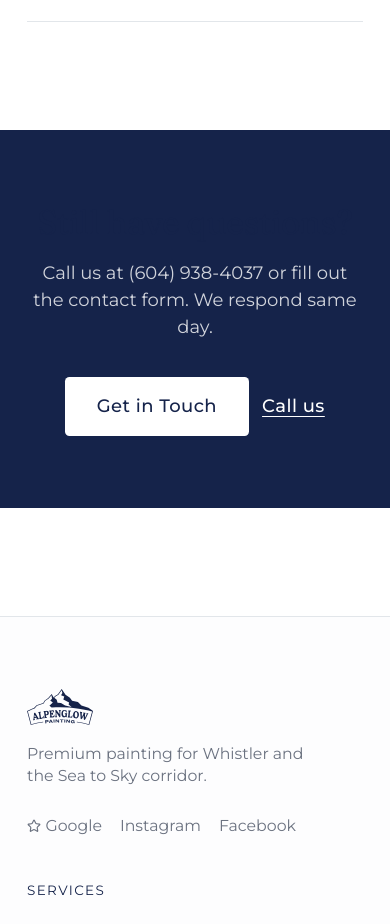
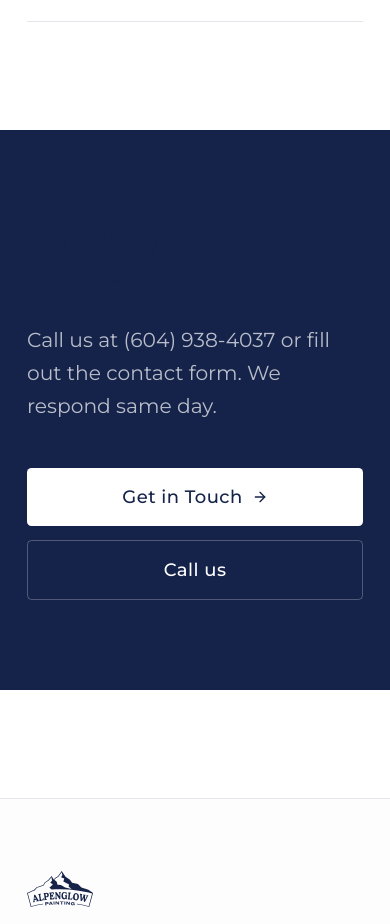
Before and after one commit to jadenlegate/alp-painting, a Next.js app: page /faq in a window 390 px wide. Shown: the part 3060-3984 px from the top of the page. Built offline with nearby package versions, Linux system fonts and the light colour scheme.

Commit message:
Redesign CtaBlock, fix process page callouts, add FAQ to nav

```diff
--- a/src/app/(site)/process/page.tsx
+++ b/src/app/(site)/process/page.tsx
@@ -150,20 +150,26 @@
       </section>
 
       {/* Project Report callout */}
-      <section className="py-16 md:py-20 bg-navy text-background">
+      <section className="py-16 md:py-20 bg-navy">
         <Container>
           <div className="max-w-2xl mx-auto text-center">
-            <FileText size={32} className="mx-auto mb-6 text-background/70" />
-            <h2 className="font-serif text-background text-[1.75rem] md:text-[2.5rem] leading-[1.15]">
+            <FileText size={28} className="mx-auto mb-5 text-alpine" />
+            <div className="text-xs uppercase tracking-[0.2em] text-alpine mb-4">Every project</div>
+            <h2 className="font-serif text-background font-bold text-[1.75rem] md:text-[2.5rem] leading-[1.1] tracking-tight">
               The Alpenglow Project Report
             </h2>
-            <p className="mt-5 text-background/85 text-lg leading-relaxed">
-              Every project closes with a written document: the exact products used, colors applied (manufacturer name, color code, sheen), areas covered, and care instructions.
+            <p className="mt-5 text-background/75 text-lg leading-relaxed">
+              When the job is done, most painters leave. We leave behind a written record — exact products, color codes, sheens, areas covered, and care notes.
             </p>
-            <p className="mt-4 text-background/85 leading-relaxed">
-              Most painters hand you nothing when the job is done. We give you a record that lives with the house — so repairs and touch-ups years later aren&rsquo;t guesswork, and the next owner knows what they inherited.
+            <p className="mt-4 text-background/65 leading-relaxed">
+              It lives with the house. Years later, when you need a touch-up or sell the property, you&rsquo;ll know exactly what was used — no guessing, no calling around.
             </p>
-            <p className="mt-4 text-background/70 text-sm">Nobody else in the Sea to Sky does this.</p>
+            <p className="mt-5 text-alpine text-sm font-medium tracking-wide">Nobody else in the Sea to Sky does this.</p>
+            <div className="mt-8">
+              <Button href="/contact" size="lg" className="!bg-background !text-navy hover:!bg-surface">
+                Get a Quote
+              </Button>
+            </div>
           </div>
         </Container>
       </section>
@@ -217,9 +223,10 @@
 
       <CtaBlock
         heading="Ready to get started?"
-        subline="Most quotes are delivered same day. The site visit is free."
+        eyebrow="Get in touch"
+        subline="Most quotes turn around same day. The site visit is free."
         primaryLabel="Get a Quote"
-        secondaryLabel="Call us"
+        secondaryLabel="Call (604) 938-4037"
         secondaryHref="tel:+16049384037"
       />
     </>
--- a/src/components/CtaBlock.tsx
+++ b/src/components/CtaBlock.tsx
@@ -1,13 +1,12 @@
 import { ReactNode } from "react";
 import { Container } from "./Container";
 import { Button } from "./Button";
+import { ArrowRight } from "lucide-react";
 
-// Full-width CTA strip used at the bottom of most pages. Keep heading and
-// one subline short — this is the "one last ask" after the reader has
-// scrolled the page.
 type Props = {
   heading: ReactNode;
   subline?: ReactNode;
+  eyebrow?: string;
   primaryLabel?: string;
   primaryHref?: string;
   secondaryLabel?: string;
@@ -18,6 +17,7 @@
 export function CtaBlock({
   heading,
   subline,
+  eyebrow,
   primaryLabel = "Get a Quote",
   primaryHref = "/contact",
   secondaryLabel,
@@ -26,42 +26,43 @@
 }: Props) {
   const isNavy = variant === "navy";
   return (
-    <section className={isNavy ? "bg-navy text-background" : "bg-stone-light/50"}>
+    <section className={isNavy ? "bg-navy" : "bg-surface"}>
       <Container>
-        <div className="py-16 md:py-20 text-center max-w-2xl mx-auto">
+        <div className="py-20 md:py-24 flex flex-col md:flex-row md:items-center md:justify-between gap-10">
+          <div className="max-w-xl">
+            {eyebrow && (
+              <div className="text-xs uppercase tracking-[0.2em] text-alpine mb-4">{eyebrow}</div>
+            )}
             <h2
-            className={`font-serif text-3xl md:text-[2.5rem] leading-[1.15] ${
+              className={`font-serif font-bold text-[2rem] md:text-[2.75rem] leading-[1.05] tracking-tight ${
                 isNavy ? "text-background" : "text-navy"
               }`}
             >
               {heading}
             </h2>
             {subline && (
-            <p
-              className={`mt-4 md:mt-5 text-base md:text-lg ${
-                isNavy ? "text-background/80" : "text-ink"
-              }`}
-            >
+              <p className={`mt-4 text-lg leading-relaxed ${isNavy ? "text-background/70" : "text-ink"}`}>
                 {subline}
               </p>
             )}
-          <div className="mt-8 flex flex-wrap items-center justify-center gap-3">
+          </div>
+          <div className="flex flex-col sm:flex-row gap-3 flex-shrink-0">
             <Button
               href={primaryHref}
               size="lg"
-              className={
-                isNavy
-                  ? "!bg-background !text-navy hover:!bg-surface"
-                  : ""
-              }
+              className={isNavy ? "!bg-background !text-navy hover:!bg-surface" : ""}
             >
-              {primaryLabel}
+              {primaryLabel} <ArrowRight size={16} />
             </Button>
             {secondaryLabel && secondaryHref && (
               <Button
                 href={secondaryHref}
-                variant="text"
-                className={isNavy ? "!text-background" : ""}
+                size="lg"
+                className={
+                  isNavy
+                    ? "border !border-background/25 !bg-transparent !text-background hover:!bg-background/10"
+                    : "border border-navy !text-navy hover:!bg-navy hover:!text-background"
+                }
               >
                 {secondaryLabel}
               </Button>
--- a/src/components/Navbar.tsx
+++ b/src/components/Navbar.tsx
@@ -22,8 +22,8 @@
 const NAV_LINKS = [
   { label: "Our Work", href: "/work" },
   { label: "Process", href: "/process" },
+  { label: "FAQ", href: "/faq" },
   { label: "About", href: "/about" },
-  { label: "Careers", href: "/careers" },
   { label: "Contact", href: "/contact" },
 ];
 
```
Lines whose indentation alone changed are shown as unchanged.
